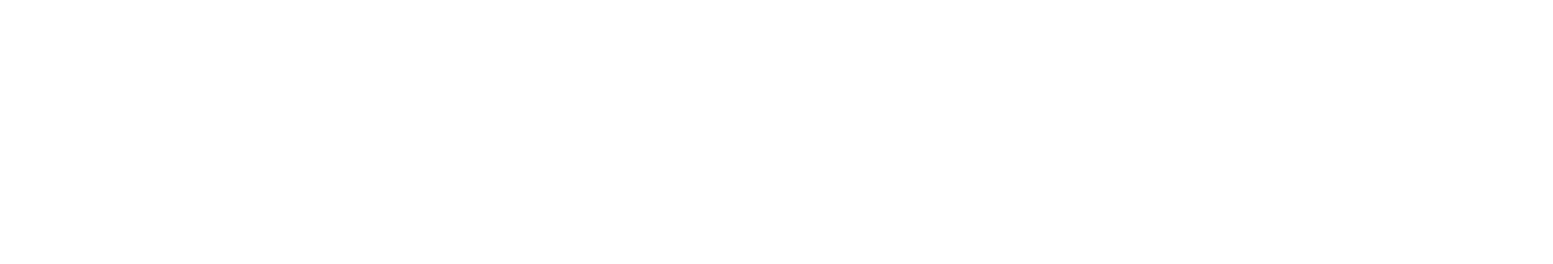
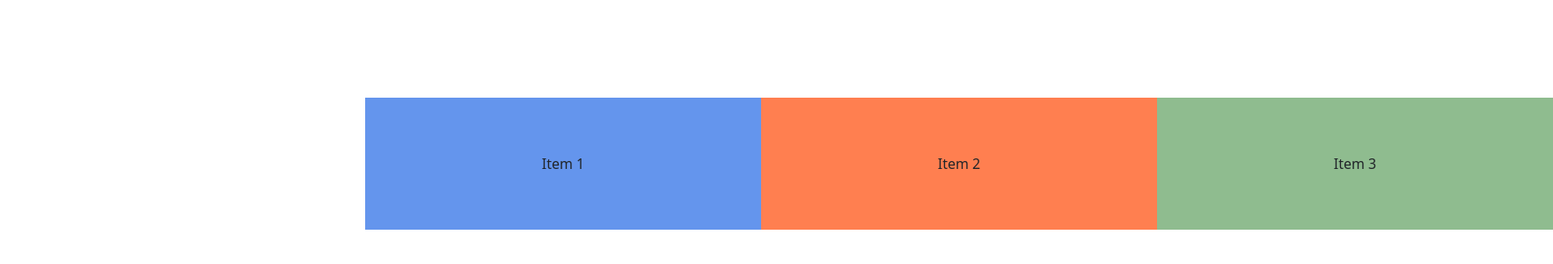
Before and after one commit to tutorials-coding/react-carousel, a React (Create React App) app: page / in a window 1280 px wide. Shown: the part 214-514 px from the top of the page at 88% size, 1765 px wide, since content can reach past the window. Built offline with nearby package versions, Linux system fonts and the light colour scheme.

Commit message:
Add base markup

```diff
--- a/src/App.css
+++ b/src/App.css
@@ -0,0 +1,15 @@
+.item {
+  display: flex;
+  align-items: center;
+  justify-content: center;
+}
+
+.item-1 {
+  background-color: cornflowerblue;
+}
+.item-2 {
+  background-color: coral;
+}
+.item-3 {
+  background-color: darkseagreen;
+}
--- a/src/App.js
+++ b/src/App.js
@@ -1,5 +1,12 @@
 import './App.css'
+import { Carousel } from './carousel/Carousel'
 
 export default function App() {
-  return <div className="App"></div>
+  return (
+    <Carousel>
+      <div className="item item-1">Item 1</div>
+      <div className="item item-2">Item 2</div>
+      <div className="item item-3">Item 3</div>
+    </Carousel>
+  )
 }
--- /dev/null
+++ b/src/carousel/Carousel.css
@@ -0,0 +1,14 @@
+.main-container {
+  width: 450px;
+  height: 150px;
+}
+
+.window {
+  height: 100%;
+  width: 100%;
+}
+
+.all-items-container {
+  height: 100%;
+  display: flex;
+}
--- /dev/null
+++ b/src/carousel/Carousel.js
@@ -0,0 +1,24 @@
+import { useEffect, useState, Children, cloneElement } from 'react'
+import './Carousel.css'
+
+export const Carousel = ({ children }) => {
+  const [items, setItems] = useState([])
+
+  useEffect(() => {
+    setItems(
+      Children.map(children, (child) => {
+        return cloneElement(child, {
+          style: { minWidth: '450px', maxWidth: '450px', height: '100%' },
+        })
+      })
+    )
+  }, [])
+
+  return (
+    <div className="main-container">
+      <div className="window">
+        <div className="all-items-container">{items}</div>
+      </div>
+    </div>
+  )
+}
```
